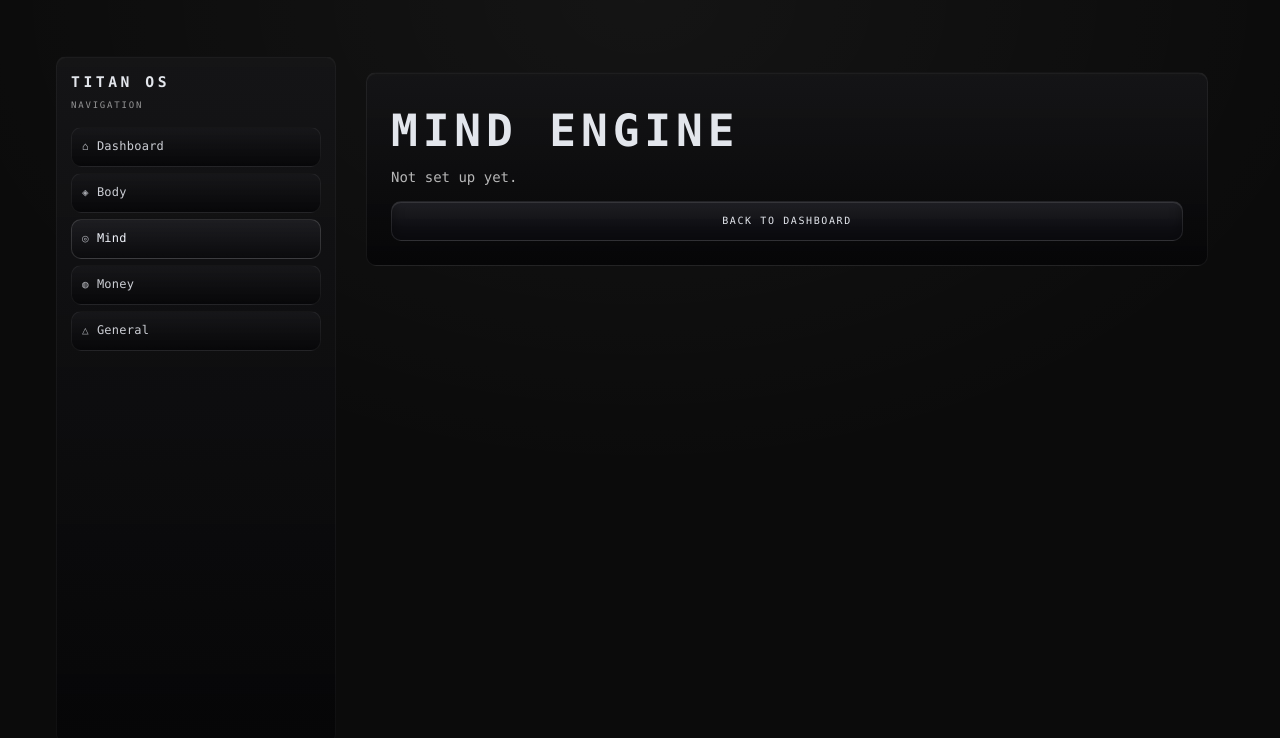
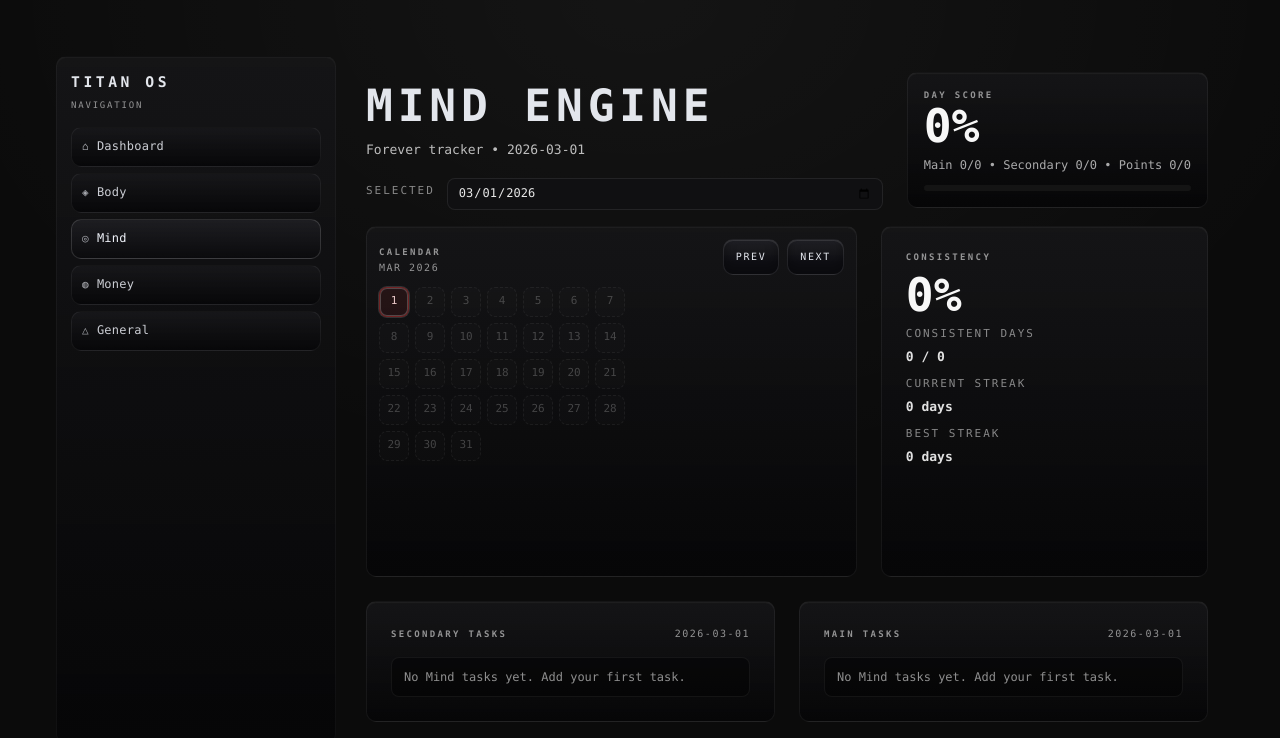
Before and after one commit to Arun-Sanjay/Titan-Protocol, a Next.js app in the folder apps/web/: page /os/mind in a window 1280 px wide. Shown: the top 738 px of the page. Built offline with nearby package versions, Linux system fonts and the light colour scheme.

Commit message:
backup: savepoint

```diff
--- a/apps/web/src/app/(os)/os/mind/page.tsx
+++ b/apps/web/src/app/(os)/os/mind/page.tsx
@@ -1,15 +1,137 @@
-import Link from "next/link";
+"use client";
 
-export default function MindTodayPage() {
+import * as React from "react";
+
+import { BodyCalendar } from "../../../../components/body/BodyCalendar";
+import { BodyMonthlyHeatBars } from "../../../../components/body/BodyMonthlyHeatBars";
+
+function toDateKey(date: Date): string {
+  const year = date.getFullYear();
+  const month = String(date.getMonth() + 1).padStart(2, "0");
+  const day = String(date.getDate()).padStart(2, "0");
+  return `${year}-${month}-${day}`;
+}
+
+function parseDateKey(dateKey: string): Date {
+  const [year, month, day] = dateKey.split("-").map(Number);
+  return new Date(year, month - 1, day);
+}
+
+function startOfMonth(date: Date): Date {
+  return new Date(date.getFullYear(), date.getMonth(), 1);
+}
+
+export default function MindPage() {
+  const today = React.useMemo(() => new Date(), []);
+  const [selectedDateKey, setSelectedDateKey] = React.useState<string>(() => toDateKey(today));
+  const [visibleMonth, setVisibleMonth] = React.useState<Date>(() => startOfMonth(today));
+
+  React.useEffect(() => {
+    if (!selectedDateKey) return;
+    const selectedDate = parseDateKey(selectedDateKey);
+    if (
+      selectedDate.getFullYear() !== visibleMonth.getFullYear() ||
+      selectedDate.getMonth() !== visibleMonth.getMonth()
+    ) {
+      setVisibleMonth(startOfMonth(selectedDate));
+    }
+  }, [selectedDateKey, visibleMonth]);
+
+  const emptyScoreMap = React.useMemo(() => ({} as Record<string, number>), []);
+
+  const emptyConsistency = {
+    consistencyPct: 0,
+    consistentDays: 0,
+    daysElapsed: 0,
+    currentStreak: 0,
+    bestStreak: 0,
+  };
+
   return (
     <main className="w-full px-2 py-2 sm:px-4 sm:py-4">
-      <section className="tp-panel p-6">
-        <h1 className="tp-title text-3xl font-bold md:text-4xl">MIND ENGINE</h1>
-        <p className="mt-3 text-sm text-white/70">Not set up yet.</p>
-        <Link href="/os" className="tp-button mt-5 inline-flex px-4 py-2 text-sm text-white">
-          Back to Dashboard
-        </Link>
-      </section>
+      <div className="grid grid-cols-[1fr_auto] items-start gap-6">
+        <header>
+          <h1 className="tp-title text-3xl font-bold md:text-4xl">MIND ENGINE</h1>
+          <p className="tp-subtitle mt-3 text-sm text-white/70">Forever tracker • {selectedDateKey}</p>
+          <div className="mt-3 flex items-center gap-3 text-sm text-white/65">
+            <span className="body-consistency-label">Selected</span>
+            <input
+              type="date"
+              value={selectedDateKey}
+              onChange={(event) => setSelectedDateKey(event.target.value)}
+              className="body-select h-8 px-2"
+            />
+          </div>
+        </header>
+
+        <section className="tp-panel p-4">
+          <p className="tp-kicker">Day Score</p>
+          <p className="tp-score-value text-3xl">0%</p>
+          <p className="mt-2 text-xs text-white/65">Main 0/0 • Secondary 0/0 • Points 0/0</p>
+          <div className="tp-progress mt-3">
+            <span style={{ width: "0%" }} />
+          </div>
+        </section>
+      </div>
+
+      <div className="mt-4 grid gap-6 lg:grid-cols-[1.2fr_0.8fr]">
+        <BodyCalendar
+          selectedDateKey={selectedDateKey}
+          onSelectDate={setSelectedDateKey}
+          startDateKey={selectedDateKey}
+          visibleMonth={visibleMonth}
+          onVisibleMonthChange={setVisibleMonth}
+          scoreMap={emptyScoreMap}
+          referenceDateKey={selectedDateKey}
+        />
+
+        <section className="tp-panel p-5 sm:p-6">
+          <p className="tp-kicker">Consistency</p>
+          <p className="tp-score-value text-3xl mt-2">{emptyConsistency.consistencyPct}%</p>
+          <div className="body-consistency-stack">
+            <div className="body-consistency-row">
+              <p className="body-consistency-label">Consistent Days</p>
+              <p className="body-consistency-value">
+                {emptyConsistency.consistentDays} / {emptyConsistency.daysElapsed}
+              </p>
+            </div>
+            <div className="body-consistency-row">
+              <p className="body-consistency-label">Current Streak</p>
+              <p className="body-consistency-value">{emptyConsistency.currentStreak} days</p>
+            </div>
+            <div className="body-consistency-row">
+              <p className="body-consistency-label">Best Streak</p>
+              <p className="body-consistency-value">{emptyConsistency.bestStreak} days</p>
+            </div>
+          </div>
+          <div className="mt-4">
+            <BodyMonthlyHeatBars
+              visibleMonth={visibleMonth}
+              scoreMap={emptyScoreMap}
+              startDateKey={selectedDateKey}
+              todayKey={selectedDateKey}
+            />
+          </div>
+        </section>
+      </div>
+
+      <div className="mt-6 grid gap-6 lg:grid-cols-2">
+        <section className="tp-panel p-5 sm:p-6">
+          <div className="tp-panel-head">
+            <p className="tp-kicker">Secondary Tasks</p>
+            <p className="tp-muted">{selectedDateKey}</p>
+          </div>
+          <div className="body-empty mt-4">No Mind tasks yet. Add your first task.</div>
+        </section>
+
+        <section className="tp-panel p-5 sm:p-6">
+          <div className="tp-panel-head">
+            <p className="tp-kicker">Main Tasks</p>
+            <p className="tp-muted">{selectedDateKey}</p>
+          </div>
+          <div className="body-empty mt-4">No Mind tasks yet. Add your first task.</div>
+        </section>
+      </div>
     </main>
   );
 }
```
